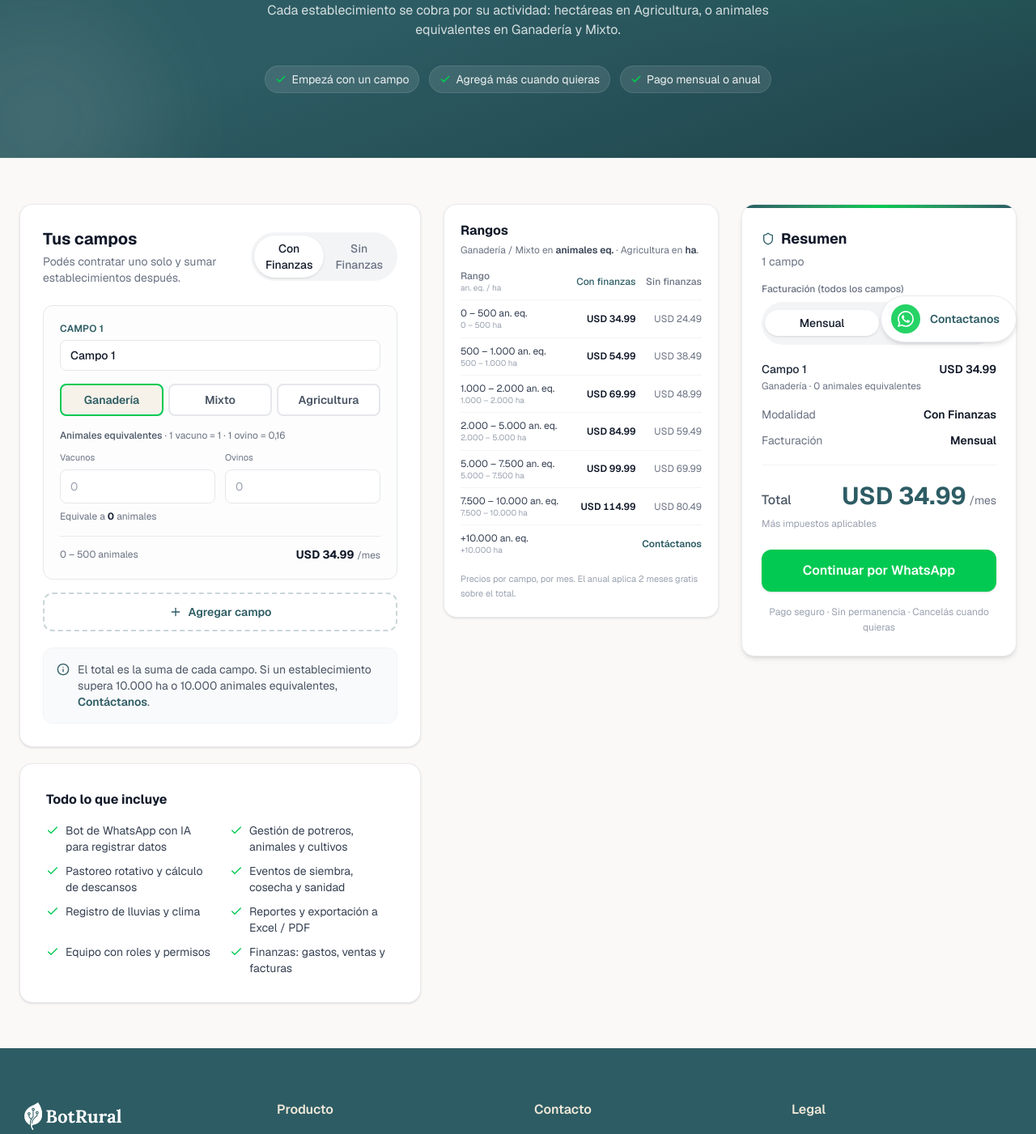
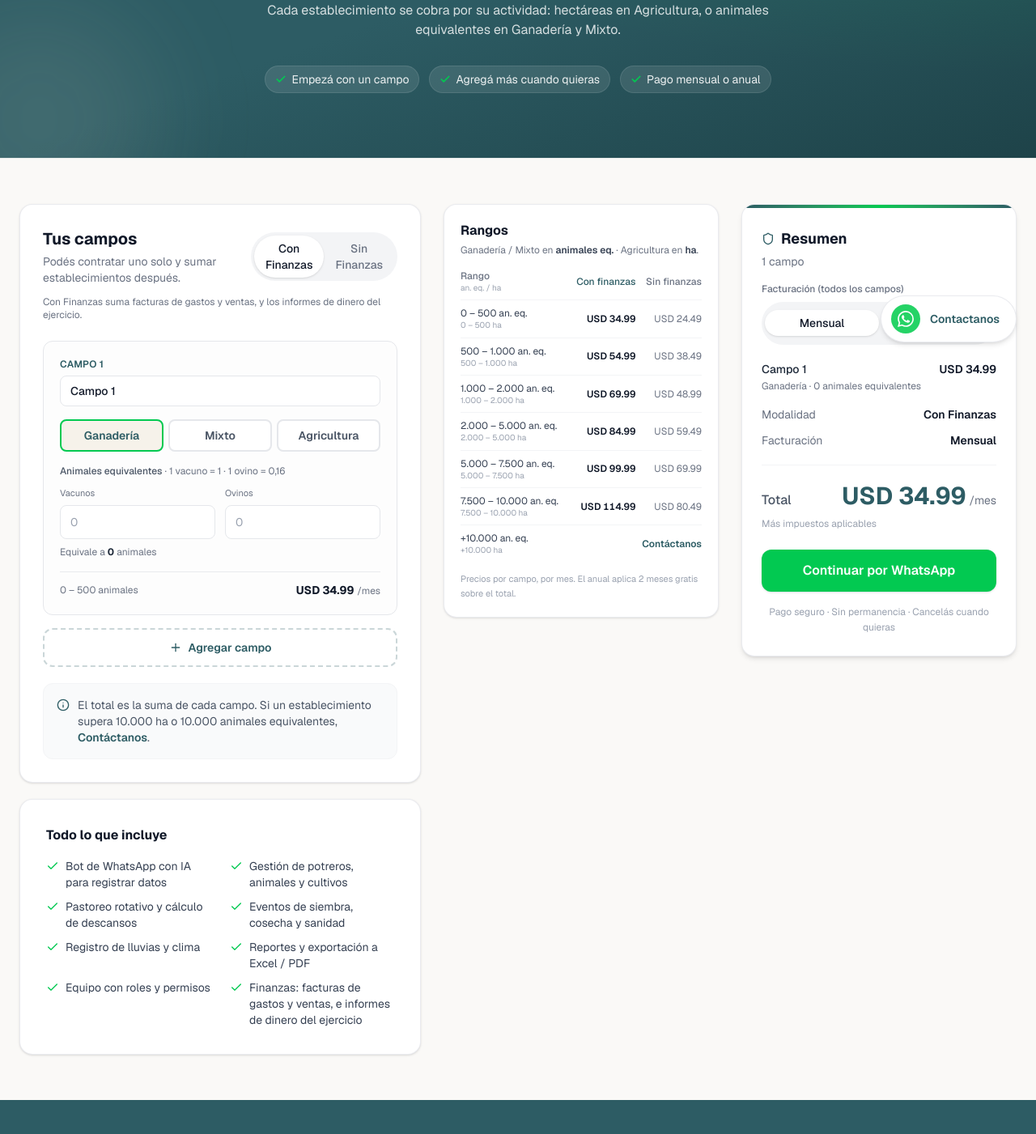
Before and after one commit to talalandig/landingbotrural, a Next.js app: page /pricing in a window 1280 px wide. Shown: the part 337-1738 px from the top of the page at 81% size. Built offline with nearby package versions, Linux system fonts and the light colour scheme.

Commit message:
Precios: aclarar qué incluye Sin Finanzas

```diff
--- a/app/pricing/page.tsx
+++ b/app/pricing/page.tsx
@@ -43,7 +43,8 @@ const INCLUDED_BASE = [
   'Equipo con roles y permisos',
 ]
 
-const INCLUDED_FINANZAS = 'Finanzas: gastos, ventas y facturas'
+const INCLUDED_FINANZAS =
+  'Finanzas: facturas de gastos y ventas, e informes de dinero del ejercicio'
 
 const TIPO_LABEL: Record<TipoCampo, string> = {
   agricultura: 'Agricultura',
@@ -233,6 +234,11 @@ export default function PricingPage() {
                 </div>
               </div>
             </div>
+            <p className="text-xs text-gray-500 -mt-3 mb-6">
+              {modalidad === 'sin'
+                ? 'Las ventas y compras de animales se cargan igual, pero sin montos. No incluye facturas de gastos/ventas ni los informes de dinero del ejercicio. Podés pasar a Con Finanzas cuando quieras.'
+                : 'Con Finanzas suma facturas de gastos y ventas, y los informes de dinero del ejercicio.'}
+            </p>
 
             <div className="space-y-4">
               {campos.map((c, i) => {
@@ -395,8 +401,9 @@ export default function PricingPage() {
             </ul>
             {modalidad === 'sin' && (
               <p className="text-xs text-gray-500 mt-4">
-                Sin Finanzas no incluye gastos, ventas ni facturas. Podés cambiar a Con Finanzas
-                cuando quieras.
+                Sin Finanzas no saca las ventas ni compras de animales: solo van sin dato de
+                dinero. No incluye facturas de gastos/ventas ni los informes del ejercicio por
+                movimientos de plata. Podés pasar a Con Finanzas cuando quieras.
               </p>
             )}
           </div>
```
